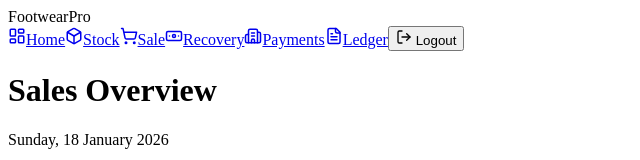
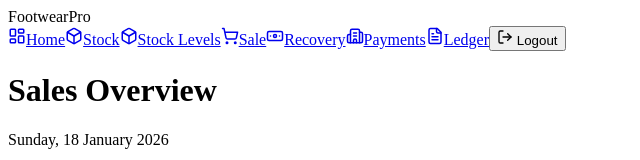
Before and after one commit to versatilewordsmith/footwear-accounting, a Next.js app: page / in a window 1280 px wide. Shown: the top 160 px of the page, without its empty margins (0-640 px from the left). Built offline with nearby package versions, Linux system fonts and the light colour scheme; no server answers; the database is empty.

Commit message:
Update layout.jsx

```diff
--- a/app/layout.jsx
+++ b/app/layout.jsx
@@ -39,6 +39,7 @@ export default function RootLayout({ children }) {
                 <div className="hidden md:flex space-x-6 items-center">
                   <NavLink href="/" icon={<LayoutDashboard size={18}/>} label="Home" />
                   <NavLink href="/inventory/status" icon={<Box size={18}/>} label="Stock" />
+                  <NavLink href="/inventory/status" icon={<Box size={18}/>} label="Stock Levels" />
                   <NavLink href="/sales/new" icon={<ShoppingCart size={18}/>} label="Sale" />
                   <NavLink href="/recovery/new" icon={<Banknote size={18}/>} label="Recovery" />
                   <NavLink href="/payments" icon={<Building2 size={18}/>} label="Payments" />
```
